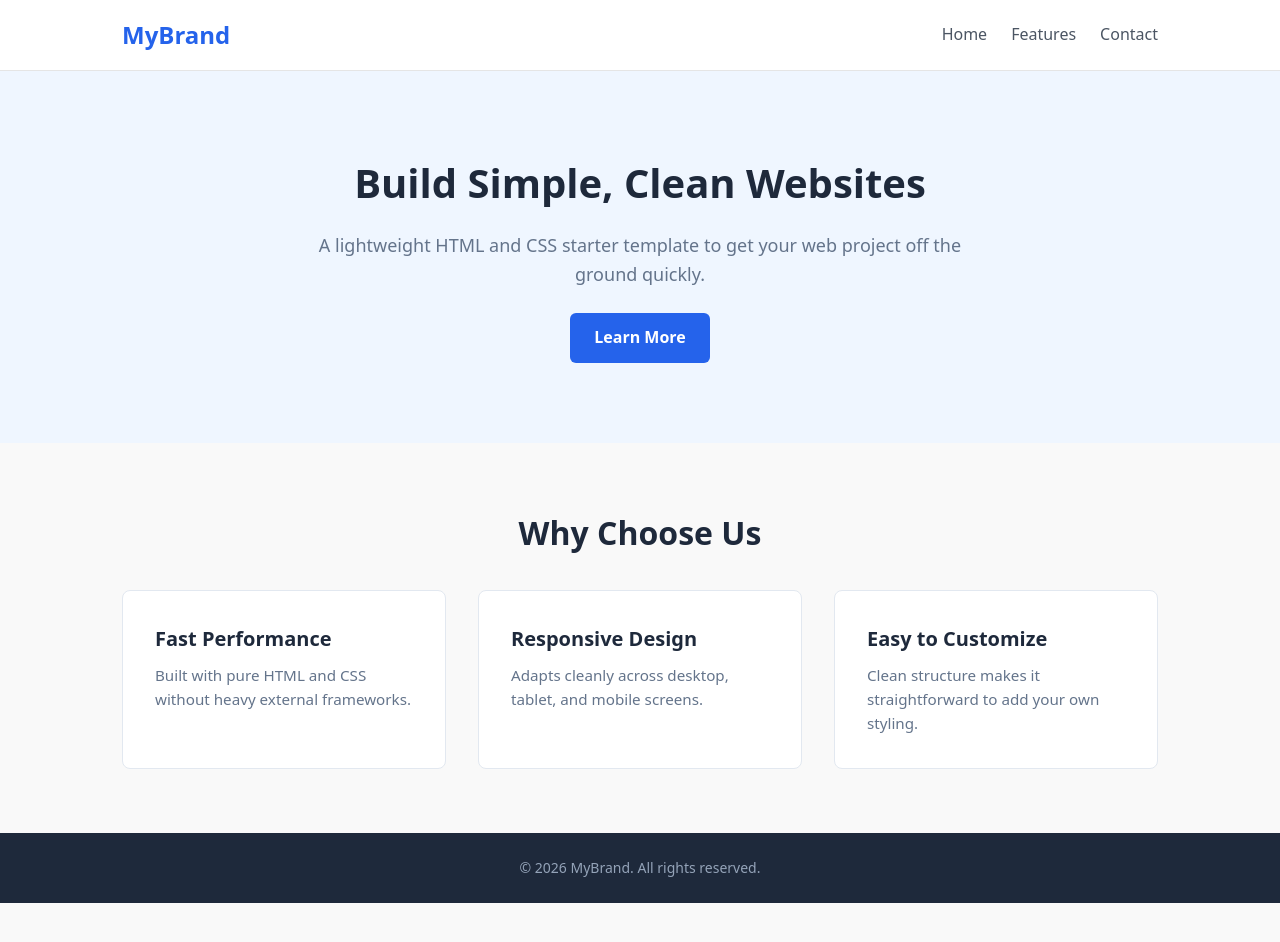
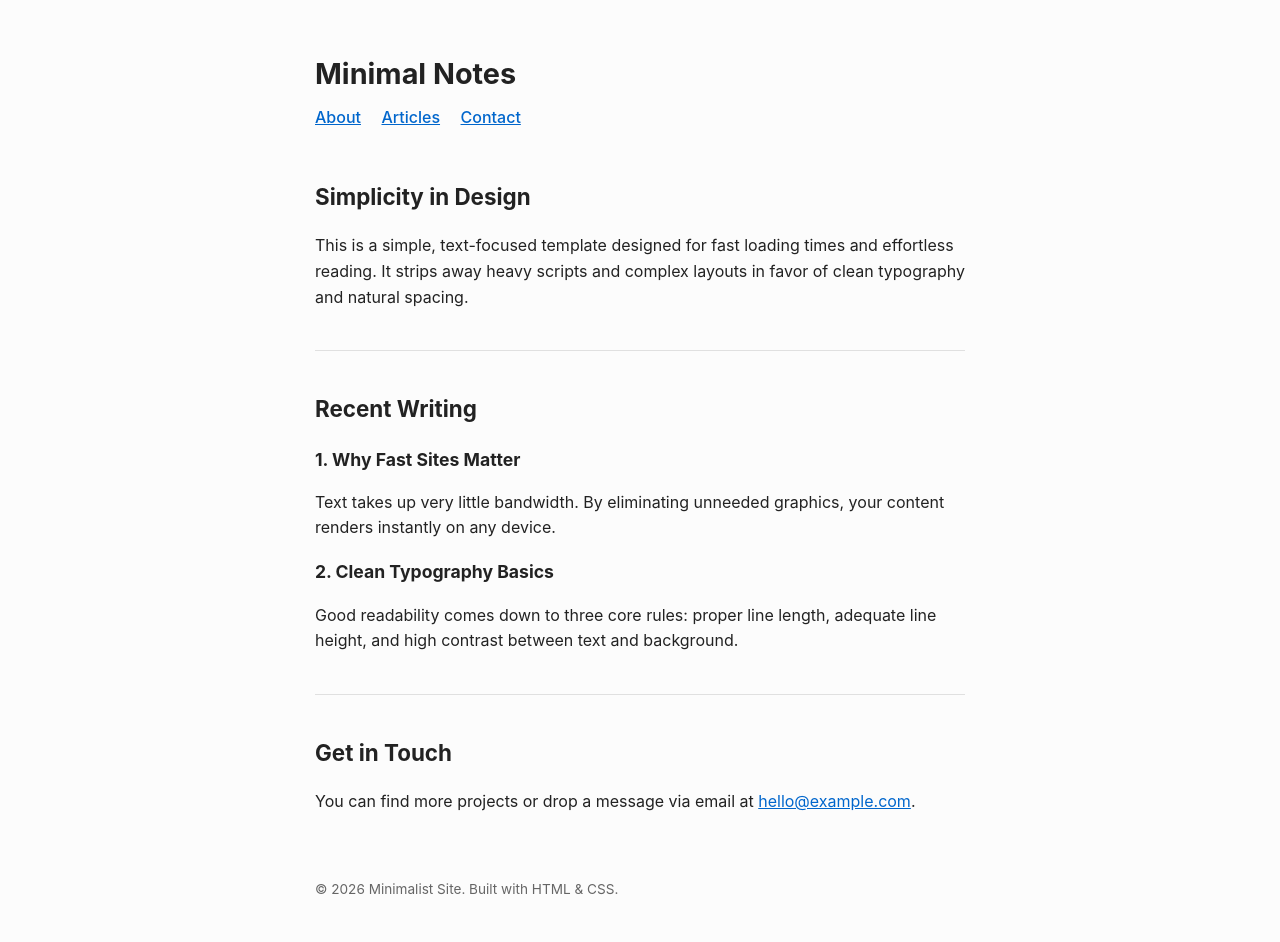
Before and after one commit to umarismail02/website, a plain HTML site: page index.html in a window 1280 px wide. Before the commit the page ends 903 px from the top, so only its background shows below. Drawn offline with Linux system fonts and the light colour scheme.

Commit message:
change code

```diff
--- a/index.html
+++ b/index.html
@@ -3,54 +3,54 @@
 <head>
   <meta charset="UTF-8">
   <meta name="viewport" content="width=device-width, initial-scale=1.0">
-  <title>Simple Landing Page</title>
+  <title>Minimal Text Site</title>
   <link rel="stylesheet" href="style.css">
 </head>
 <body>
 
-  <!-- Navigation Bar -->
   <header>
-    <nav class="navbar">
-      <div class="logo">MyBrand</div>
-      <ul class="nav-links">
-        <li><a href="#home">Home</a></li>
-        <li><a href="#features">Features</a></li>
-        <li><a href="#contact">Contact</a></li>
-      </ul>
+    <h1>Minimal Notes</h1>
+    <nav>
+      <a href="#about">About</a>
+      <a href="#articles">Articles</a>
+      <a href="#contact">Contact</a>
     </nav>
   </header>
 
-  <!-- Hero Section -->
-  <section id="home" class="hero">
-    <div class="hero-content">
-      <h1>Build Simple, Clean Websites</h1>
-      <p>A lightweight HTML and CSS starter template to get your web project off the ground quickly.</p>
-      <a href="#features" class="btn">Learn More</a>
-    </div>
-  </section>
+  <main>
+    <section id="about">
+      <h2>Simplicity in Design</h2>
+      <p>
+        This is a simple, text-focused template designed for fast loading times and effortless reading.
+        It strips away heavy scripts and complex layouts in favor of clean typography and natural spacing.
+      </p>
+    </section>
 
-  <!-- Features Section -->
-  <section id="features" class="features">
-    <h2>Why Choose Us</h2>
-    <div class="card-container">
-      <div class="card">
-        <h3>Fast Performance</h3>
-        <p>Built with pure HTML and CSS without heavy external frameworks.</p>
-      </div>
-      <div class="card">
-        <h3>Responsive Design</h3>
-        <p>Adapts cleanly across desktop, tablet, and mobile screens.</p>
-      </div>
-      <div class="card">
-        <h3>Easy to Customize</h3>
-        <p>Clean structure makes it straightforward to add your own styling.</p>
-      </div>
-    </div>
-  </section>
+    <hr>
 
-  <!-- Footer -->
+    <section id="articles">
+      <h2>Recent Writing</h2>
+      <article>
+        <h3>1. Why Fast Sites Matter</h3>
+        <p>Text takes up very little bandwidth. By eliminating unneeded graphics, your content renders instantly on any device.</p>
+      </article>
+
+      <article>
+        <h3>2. Clean Typography Basics</h3>
+        <p>Good readability comes down to three core rules: proper line length, adequate line height, and high contrast between text and background.</p>
+      </article>
+    </section>
+
+    <hr>
+
+    <section id="contact">
+      <h2>Get in Touch</h2>
+      <p>You can find more projects or drop a message via email at <a href="mailto:hello@example.com">hello@example.com</a>.</p>
+    </section>
+  </main>
+
   <footer>
-    <p>&copy; 2026 MyBrand. All rights reserved.</p>
+    <p>&copy; 2026 Minimalist Site. Built with HTML &amp; CSS.</p>
   </footer>
 
 </body>
--- a/style.css
+++ b/style.css
@@ -1,143 +1,83 @@
-/* Core Layout & Reset */
-* {
-  margin: 0;
-  padding: 0;
-  box-sizing: border-box;
+/* --- CSS Reset & Variables --- */
+:root {
+  --bg-color: #fcfcfc;
+  --text-color: #222222;
+  --muted-color: #666666;
+  --border-color: #e0e0e0;
+  --link-color: #0066cc;
+  --max-width: 650px; /* Ideal line length for readability */
 }
 
-body {
-  font-family: system-ui, -apple-system, BlinkMacSystemFont, 'Segoe UI', Roboto, sans-serif;
-  line-height: 1.6;
-  color: #333;
-  background-color: #f9f9f9;
+/* Automatic Dark Mode Support */
+@media (prefers-color-scheme: dark) {
+  :root {
+    --bg-color: #121212;
+    --text-color: #e0e0e0;
+    --muted-color: #a0a0a0;
+    --border-color: #333333;
+    --link-color: #66b2ff;
+  }
 }
 
-/* Header & Navigation */
-header {
-  background-color: #ffffff;
-  border-bottom: 1px solid #e5e5e5;
-  position: sticky;
-  top: 0;
+/* --- Base Styles --- */
+body {
+  background-color: var(--bg-color);
+  color: var(--text-color);
+  font-family: -apple-system, BlinkMacSystemFont, "Segoe UI", Roboto, Helvetica, Arial, sans-serif;
+  line-height: 1.6;
+  max-width: var(--max-width);
+  margin: 0 auto;
+  padding: 2rem 1rem;
 }
 
-.navbar {
-  display: flex;
-  justify-content: space-between;
-  align-items: center;
-  max-width: 1100px;
-  margin: 0 auto;
-  padding: 1rem 2rem;
+/* --- Header & Navigation --- */
+header {
+  margin-bottom: 3rem;
 }
 
-.logo {
-  font-size: 1.5rem;
-  font-weight: bold;
-  color: #2563eb;
+h1 {
+  font-size: 1.8rem;
+  margin-bottom: 0.5rem;
 }
 
-.nav-links {
-  list-style: none;
-  display: flex;
-  gap: 1.5rem;
+nav a {
+  margin-right: 1rem;
+  font-weight: 500;
 }
 
-.nav-links a {
-  text-decoration: none;
-  color: #4b5563;
-  font-weight: 500;
-  transition: color 0.2s;
+/* --- Main Content --- */
+h2 {
+  font-size: 1.4rem;
+  margin-top: 1.5rem;
 }
 
-.nav-links a:hover {
-  color: #2563eb;
+h3 {
+  font-size: 1.1rem;
+  margin-bottom: 0.25rem;
 }
 
-/* Hero Section */
-.hero {
-  background-color: #eff6ff;
-  padding: 5rem 2rem;
-  text-align: center;
-}
-
-.hero-content {
-  max-width: 700px;
-  margin: 0 auto;
-}
-
-.hero h1 {
-  font-size: 2.5rem;
-  color: #1e293b;
+p {
   margin-bottom: 1rem;
 }
 
-.hero p {
-  font-size: 1.125rem;
-  color: #64748b;
-  margin-bottom: 1.5rem;
+a {
+  color: var(--link-color);
+  text-decoration: underline;
 }
 
-.btn {
-  display: inline-block;
-  background-color: #2563eb;
-  color: #ffffff;
-  padding: 0.75rem 1.5rem;
-  border-radius: 6px;
+a:hover {
   text-decoration: none;
-  font-weight: 600;
-  transition: background-color 0.2s;
 }
 
-.btn:hover {
-  background-color: #1d4ed8;
+hr {
+  border: 0;
+  border-top: 1px solid var(--border-color);
+  margin: 2.5rem 0;
 }
 
-/* Features Section */
-.features {
-  max-width: 1100px;
-  margin: 0 auto;
-  padding: 4rem 2rem;
-  text-align: center;
+/* --- Footer --- */
+footer {
+  margin-top: 4rem;
+  font-size: 0.85rem;
+  color: var(--muted-color);
 }
-
-.features h2 {
-  font-size: 2rem;
-  margin-bottom: 2rem;
-  color: #1e293b;
-}
-
-.card-container {
-  display: flex;
-  gap: 2rem;
-  flex-wrap: wrap;
-  justify-content: center;
-}
-
-.card {
-  background: #ffffff;
-  padding: 2rem;
-  border-radius: 8px;
-  border: 1px solid #e2e8f0;
-  flex: 1 1 280px;
-  max-width: 340px;
-  text-align: left;
-}
-
-.card h3 {
-  font-size: 1.25rem;
-  margin-bottom: 0.5rem;
-  color: #1e293b;
-}
-
-.card p {
-  color: #64748b;
-  font-size: 0.95rem;
-}
-
-/* Footer */
-footer {
-  background-color: #1e293b;
-  color: #94a3b8;
-  text-align: center;
-  padding: 1.5rem 0;
-  font-size: 0.875rem;
-}
```
